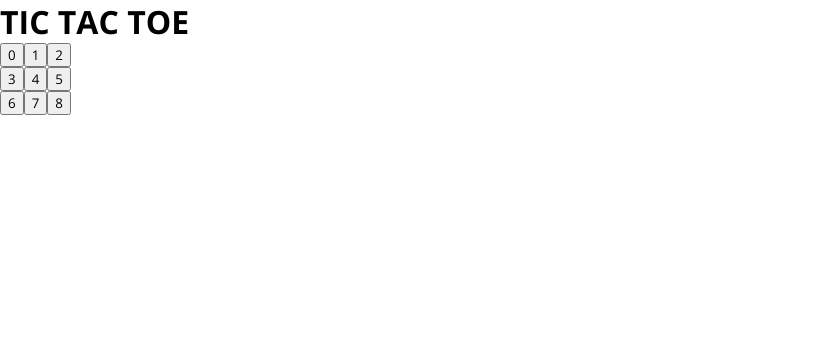
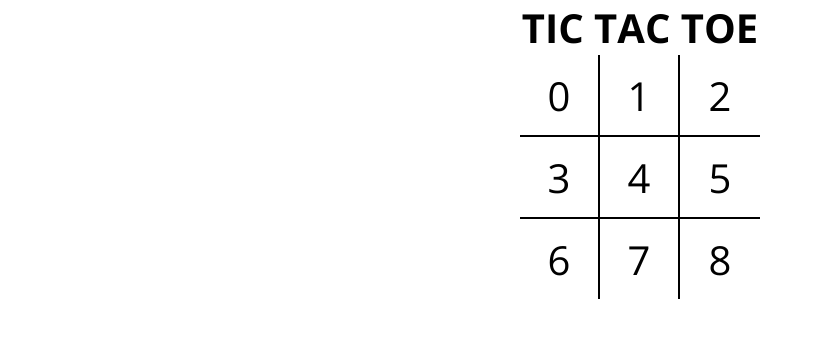
Before and after one commit to chandankrr/tic-tac-toe, a React (Create React App) app: page / in a window 1280 px wide. Shown: the top 338 px of the page, without its empty margins (0-823 px from the left). Built offline with nearby package versions, Linux system fonts and the light colour scheme.

Commit message:
added sass, get to know styles

```diff
--- a/src/App.js
+++ b/src/App.js
@@ -1,8 +1,9 @@
 import Board from './components/Board';
+import './styles/root.scss';
 
 function App() {
   return (
-    <div>
+    <div className="app">
       <h1>TIC TAC TOE</h1>
       <Board />
     </div>
--- a/src/components/Board.jsx
+++ b/src/components/Board.jsx
@@ -2,18 +2,18 @@
 
 const Board = () => {
   return (
-    <div>
-      <div>
+    <div className="board">
+      <div className="board-row">
         <Square value={0} />
         <Square value={1} />
         <Square value={2} />
       </div>
-      <div>
+      <div className="board-row">
         <Square value={3} />
         <Square value={4} />
         <Square value={5} />
       </div>
-      <div>
+      <div className="board-row">
         <Square value={6} />
         <Square value={7} />
         <Square value={8} />
--- a/src/components/Square.jsx
+++ b/src/components/Square.jsx
@@ -1,5 +1,9 @@
 const Square = ({ value }) => {
-  return <button type="button">{value}</button>;
+  return (
+    <button type="button" className="square">
+      {value}
+    </button>
+  );
 };
 
 export default Square;
--- /dev/null
+++ b/src/styles/root.scss
@@ -0,0 +1,43 @@
+body {
+  padding: 0;
+  margin: 0;
+}
+
+button {
+  background: none;
+  border: none;
+  outline: none;
+  &:hover {
+    cursor: pointer;
+  }
+}
+
+.app {
+  font-size: 20px;
+  display: flex;
+  flex-direction: column;
+  align-items: center;
+}
+
+.board {
+  .board-row {
+    display: flex;
+    flex-direction: row;
+    border-bottom: 2px solid #000;
+    &:last-child {
+      border-bottom: none;
+    }
+    .square {
+      width: 80px;
+      height: 80px;
+      border-right: 2px solid #000;
+      font-size: 2.5rem;
+      padding: 0;
+      overflow: hidden;
+      transition: all 0.2s;
+      &:last-child {
+        border-right: none;
+      }
+    }
+  }
+}
```
